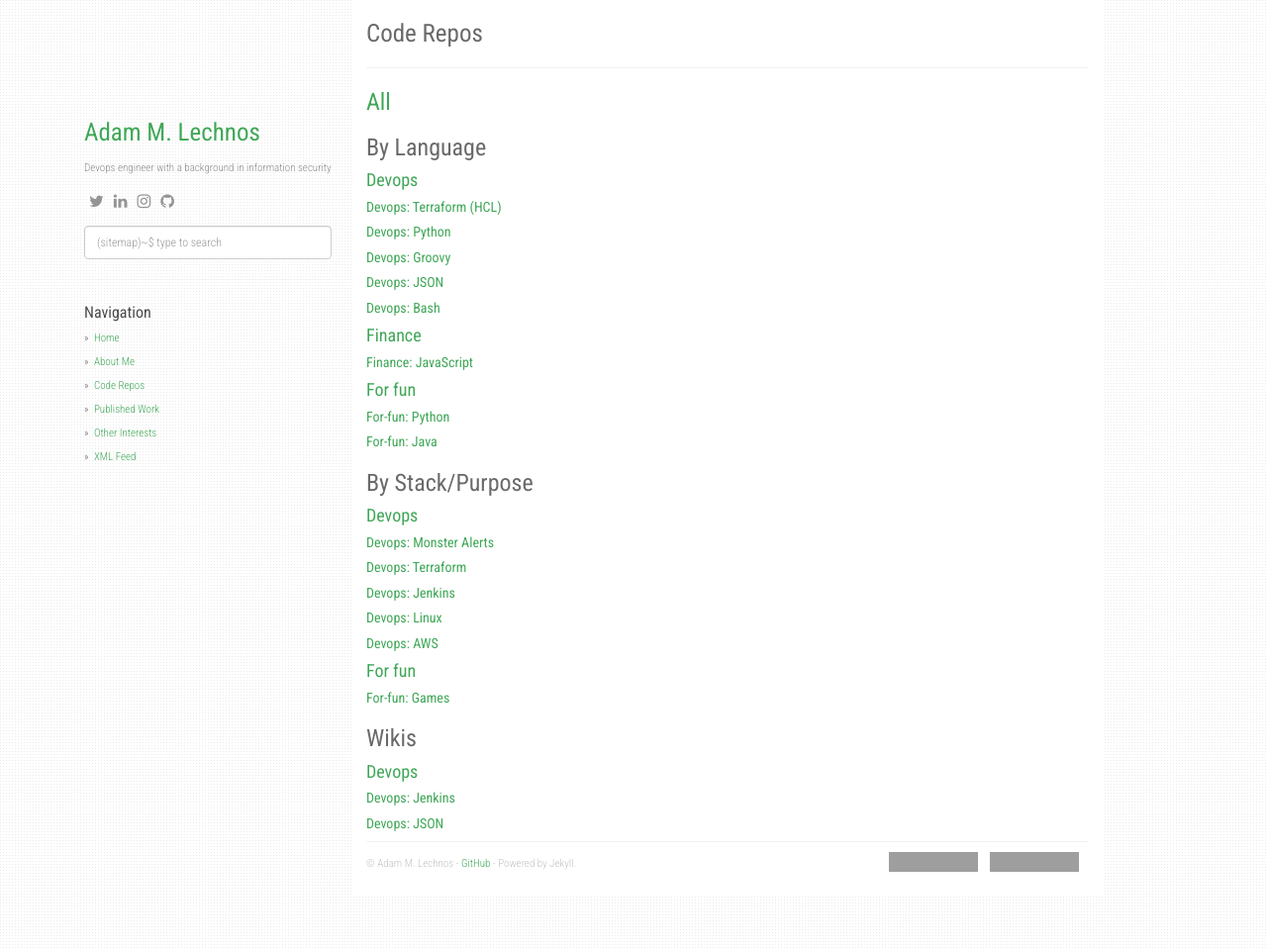
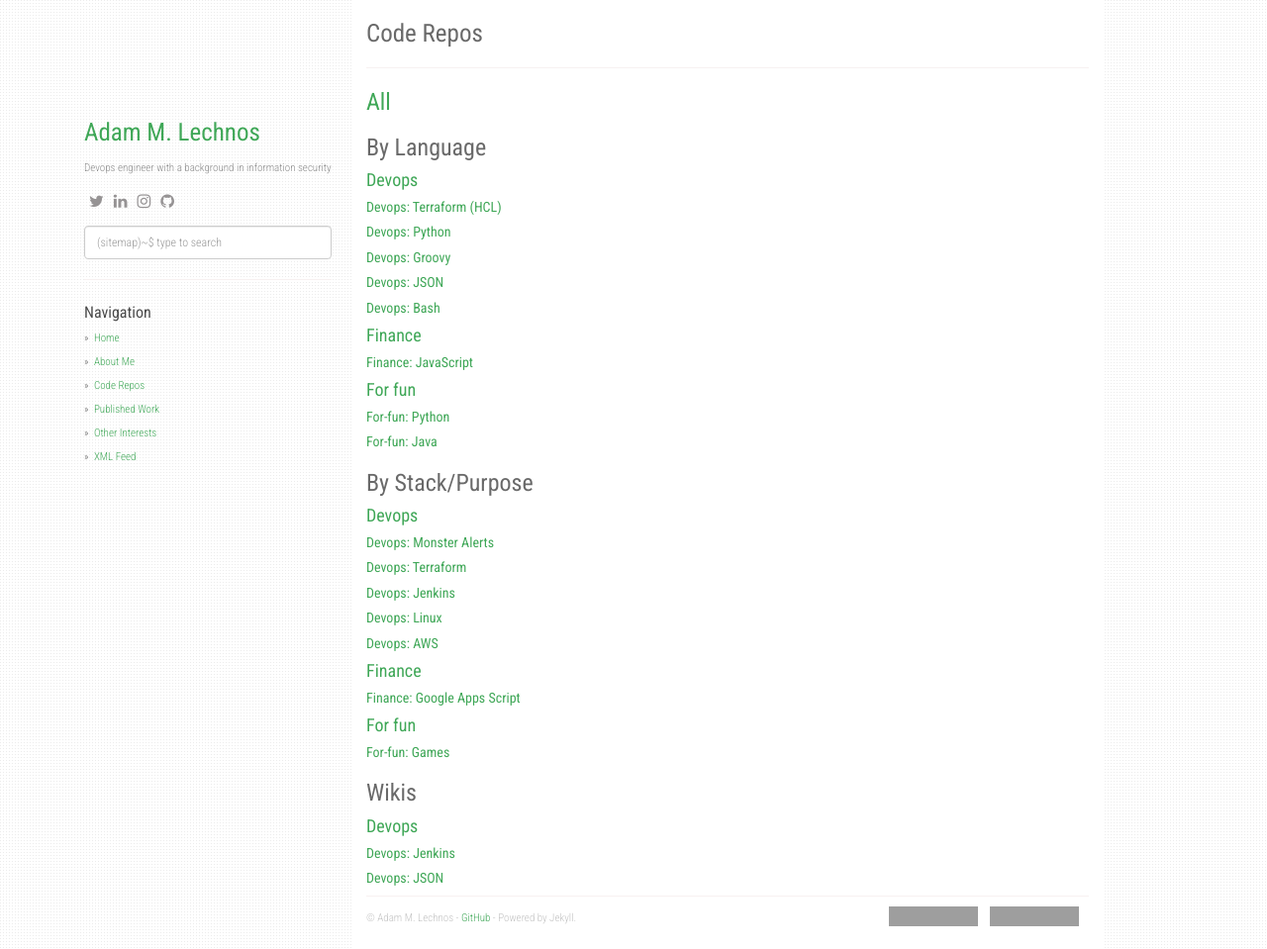
Before and after one commit to Adam-Lechnos/adam-lechnos.github.io, a Jekyll site: the page built from repos.md, in a window 1280 px wide and 959 px high. Shown: the whole window at 99% size. Built offline with Jekyll 4.4.1, drawn with Linux system fonts in a browser that asks for light colours; nearby versions of some CDN libraries; grey boxes are pictures that could not be loaded.

Commit message:
Update repos.md
Added new section for finance - by stack/purpose

```diff
--- a/repos.md
+++ b/repos.md
@@ -29,6 +29,9 @@ permalink: /repos/
 ##### [Devops: Linux](https://github.com/search?q=user%3Aadam-lechnos+topic%3Adevops+topic%3Alinux&type=repositories){:target="_blank" rel="noopener"}
 ##### [Devops: AWS](https://github.com/search?q=user%3Aadam-lechnos+topic%3Adevops+topic%3Aaws&type=repositories){:target="_blank" rel="noopener"}
 
+#### [Finance](https://github.com/search?q=user%3Aadam-lechnos+topic%3Afinancial&type=repositories){:target="_blank" rel="noopener"}
+##### [Finance: Google Apps Script](https://github.com/search?q=user%3Aadam-lechnos+topic%3Afinancial+topic%3Agoogle-apps-script&type=repositories){:target="_blank" rel="noopener"}
+
 #### [For fun](https://github.com/search?q=user%3Aadam-lechnos+topic%3Afor-fun&type=repositories){:target="_blank" rel="noopener"}
 ##### [For-fun: Games](https://github.com/search?q=user%3Aadam-lechnos+topic%3Afor-fun+topic%3Agame&type=repositories){:target="_blank" rel="noopener"}
 
```
